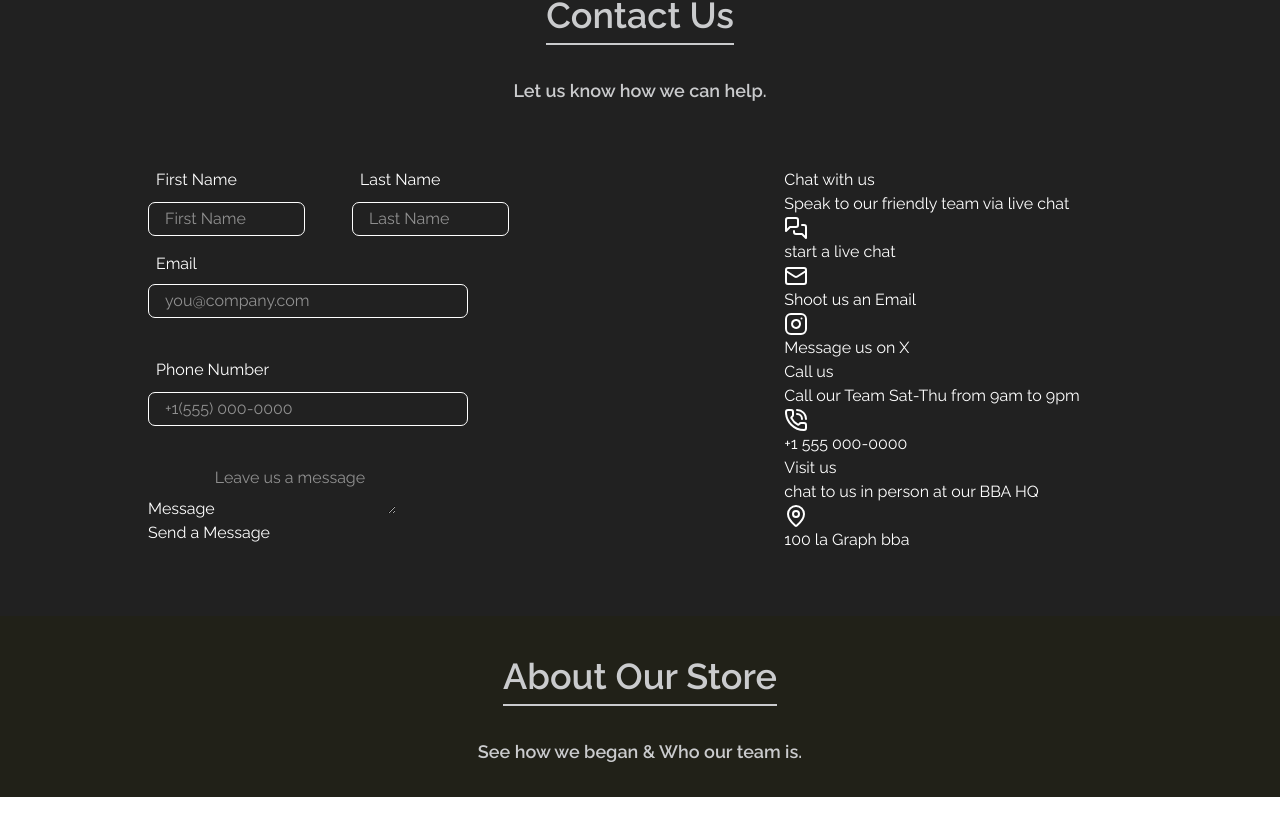
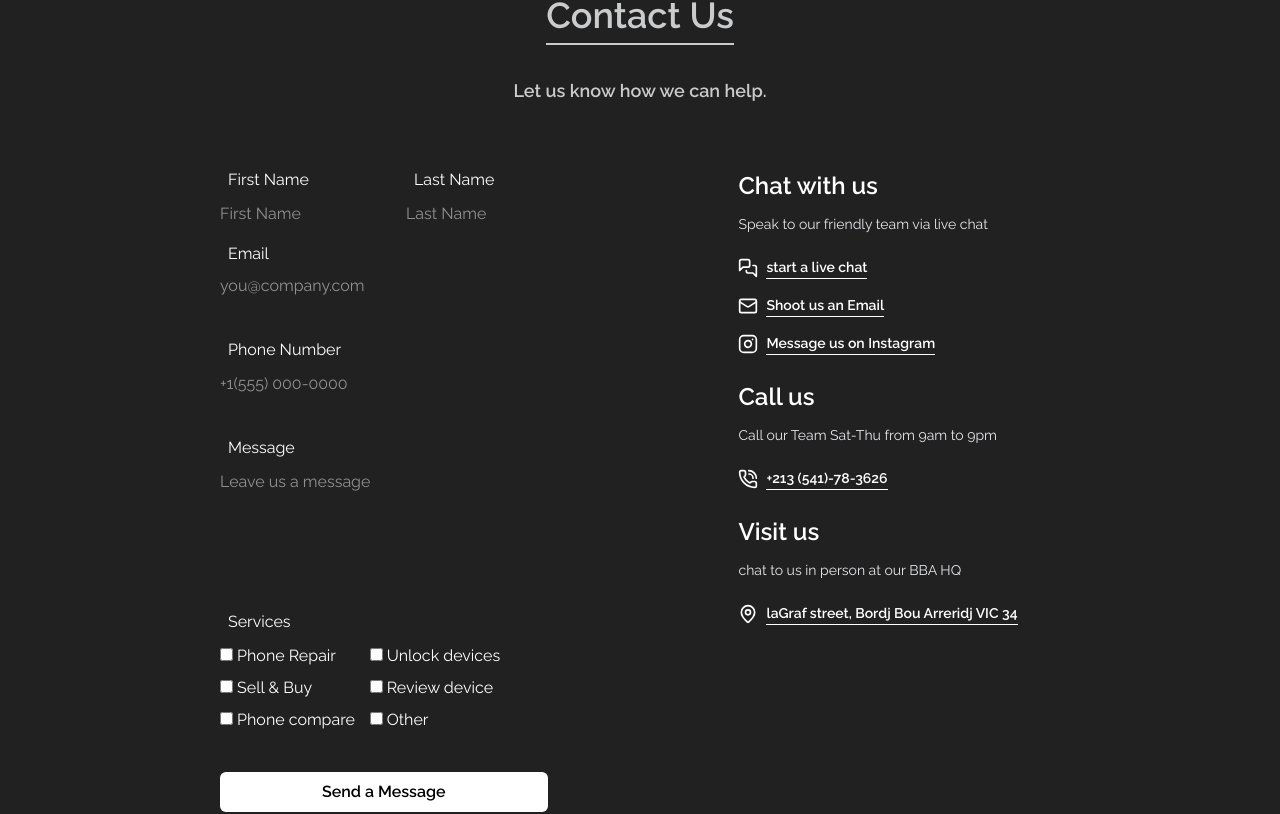
Before and after one commit to Eyup-16/Samobile, a React (Vite) app: page / in a window 1280 px wide. Shown: the part 2126-2940 px from the top of the page. Built offline with nearby package versions, Linux system fonts and the light colour scheme.

Commit message:
Update Contact.tsx

```diff
--- a/src/Components/Contact.tsx
+++ b/src/Components/Contact.tsx
@@ -1,6 +1,26 @@
-import React from 'react'
+import React, { HtmlHTMLAttributes, useRef } from 'react'
 import { PhoneCall,MapPin ,MessagesSquare,Mail,Instagram} from 'lucide-react'
 function Contact() {
+
+  const formRef = useRef<HTMLFormElement>(null)
+
+
+  const handleSubmit = (event: React.FormEvent) => {
+    event.preventDefault(); // Prevents the default form submission behavior
+    alert('Message sent ✅');
+    if(formRef.current){
+      const inputs = formRef.current.querySelectorAll('input, textarea',);
+      inputs.forEach(input => {
+        (input as HTMLInputElement).value='';
+
+        if (input instanceof HTMLInputElement && (input.type === 'checkbox' || input.type === 'radio')) {
+          input.checked = false; // Uncheck checkboxes and radio buttons
+        }
+      })
+    }
+
+  };
+
   return (
     <section className=' bg-[#212121] p-8'>
         {/* Header + description */}
@@ -12,79 +32,95 @@ function Contact() {
         </div>
 
     {/* Container */}
-    <div className='grid grid-cols-2 gap-4 justify-items-center m-auto text-white p-8 mt-8'>
+    <div className='grid grid-cols-2 gap-4 justify-items-center m-auto text-white p-8 mt-8 max-w-[1000px]'>
 
     {/* form */}
-    <form className='form'>
+    <form onSubmit={handleSubmit} className='form' ref={formRef}>
     {/* name */}
     <div className='grid grid-cols-2 gap-2 mb-[16px]'>
 
       <div className='flex flex-col '>
       <label htmlFor='firsName' className='mb-[10px] ml-[8px]'>First Name</label>
-      <input type="text" name='firsName' placeholder='First Name'
-             className='border-[1px] border-white rounded-[7px] pl-4 py-1 w-[80%] '/>
+      <input type="text" name='firsName' placeholder='First Name' required
+             className='input w-[80%]'/>
       </div>
 
       <div className='flex flex-col'>
       <label htmlFor='lastName' className='mb-[10px] ml-[8px]'>Last Name</label>
-      <input type="text" placeholder='Last Name'
-             className='border-[1px] border-white rounded-[7px] pl-4 py-1 w-[80%]' />
+      <input type="text" placeholder='Last Name' required
+             className='input w-[80%]' />
       </div>
     </div>
 
     <div className="flex flex-col mb-10">
     <label htmlFor='email' className='mb-[8px] ml-[8px]'>Email</label>
-    <input type="email" placeholder='you@company.com'
-           className='border-[1px] border-white rounded-[7px] pl-4 py-1 w-[80%]' />
+    <input type="email" placeholder='you@company.com' required
+           className='w-[90%] input' />
     </div>
     <div className="flex flex-col mb-10">
     <label htmlFor='phoneNumber' className='mb-[10px] ml-[8px]'>Phone Number</label>
     <input type="number" placeholder='+1(555) 000-0000'
-           className='border-[1px] border-white rounded-[7px] pl-4 py-1 w-[80%]' />
+           className='w-[90%] input [appearance:textfield] [&::-webkit-outer-spin-button]:appearance-none
+                      [&::-webkit-inner-spin-button]:appearance-none ' />
     </div>
 
-    <div className="message">
-    <label>Message</label>
-    <textarea name="message" id="message" placeholder='Leave us a message'></textarea>
+    <div className="flex flex-col mb-10">
+    <label htmlFor='message' className='mb-[10px] ml-[8px]'>Message</label>
+    <textarea name="message" id="message" placeholder='Leave us a message' required
+              className='w-[90%] resize-none overflow-hidden h-[100px] input'></textarea>
     </div>
-    <div className="services"></div>
-    <button>Send a Message</button>
+    <div className="lex flex-col mb-10">
+    <label htmlFor='services' className='mb-[10px] ml-[8px] block'>Services</label>
+    <div className='grid grid-cols-2 gap-2 w-[80%]'>
+      <div><input type="checkbox"/> Phone Repair </div>
+      <div><input type="checkbox"/> Unlock devices </div>
+      <div><input type="checkbox"/> Sell & Buy </div>
+      <div><input type="checkbox"/> Review device </div>
+      <div><input type="checkbox"/> Phone compare</div>
+      <div><input type="checkbox"/> Other </div>
+
+    </div>
+
+    </div>
+    <button className=' px-4 py-2 bg-white text-black text-center border-none rounded-[6px]
+                        cursor-pointer hover:bg-[#e8e8e8] transition-all duration-300 w-[90%] font-semibold'>
+                        Send a Message</button>
     </form>
 
     {/* social media & phone */}
     <aside>
-      <div className='chat'>
-        <h3>Chat with us</h3>
-        <p>Speak to our friendly team via live chat</p>
-        <div className='social'>
-        <MessagesSquare />
-        <a href="#">start a live chat </a>
+      <div className='mb-4'>
+        <h3 className='font-semibold text-[24px] mb-[10px]'>Chat with us</h3>
+        <p className='text-[14px] mb-[14px] text-gray-200'>Speak to our friendly team via live chat</p>
+        <div className='flex gap-2 py-2 items-center'>
+        <MessagesSquare size={'20px'} />
+        <a href="#" className='font-[600] border-b-1 text-[14px]'>start a live chat </a>
         </div>
-        <div className='social'>
-        <Mail />
-        <a href="#">Shoot us an Email </a>
+        <div className='flex gap-2 py-2 items-center'>
+        <Mail size={'20px'} />
+        <a href="#" className='font-[600] border-b-1 text-[14px]'>Shoot us an Email </a>
         </div>
 
-        <div className='social'>
-        <Instagram />
-        <a href="#">Message us on X</a>
+        <div className='flex gap-2 py-2 items-center'>
+        <Instagram size={'20px'} />
+        <a href="https://www.instagram.com/samobile34" target='_blank' className='font-[600] border-b-1 text-[14px]'>Message us on Instagram</a>
         </div>
       </div>
 
-      <div className='call'>
-      <h3>Call us</h3>
-      <p>Call our Team Sat-Thu from 9am to 9pm</p>
-      <div className='social'>
-        <PhoneCall />
-        <a href="#">+1 555 000-0000</a>
+      <div className='mb-4'>
+      <h3 className='font-semibold text-[24px] mb-[10px]'>Call us</h3>
+      <p className='text-[14px] mb-[14px] text-gray-200'>Call our Team Sat-Thu from 9am to 9pm</p>
+      <div className='flex gap-2 py-2 items-center'>
+        <PhoneCall size={'20px'} />
+        <a href="tel:+213541783626" className='font-[600] border-b-1 text-[14px]'>+213 (541)-78-3626</a>
         </div>
       </div>
-      <div className='visit'>
-      <h3>Visit us</h3>
-      <p>chat to us in person at our BBA HQ</p>
-      <div className='social'>
-       <MapPin />
-        <a href="#">100 la Graph bba </a>
+      <div className='mb-4'>
+      <h3 className='font-semibold text-[24px] mb-[10px]'>Visit us</h3>
+      <p className='text-[14px] mb-[14px] text-gray-200'>chat to us in person at our BBA HQ</p>
+      <div className='flex gap-2 py-2 items-center'>
+       <MapPin size={'20px'} />
+      <a href="https://www.google.com/maps/place/Samobile/@36.0733942,4.752814,17z/data=!3m1!4b1!4m6!3m5!1s0x128cbd1ececcb1e9:0x43c4431db169a4da!8m2!3d36.07339!4d4.7574274!16s%2Fg%2F11rxydl9vg?entry=ttu&g_ep=EgoyMDI1MDMwMy4wIKXMDSoASAFQAw%3D%3D" target='_blank' className='font-[600] border-b-1 text-[14px]'>laGraf street, Bordj Bou Arreridj VIC 34 </a>
         </div>
       </div>
     </aside>
```
